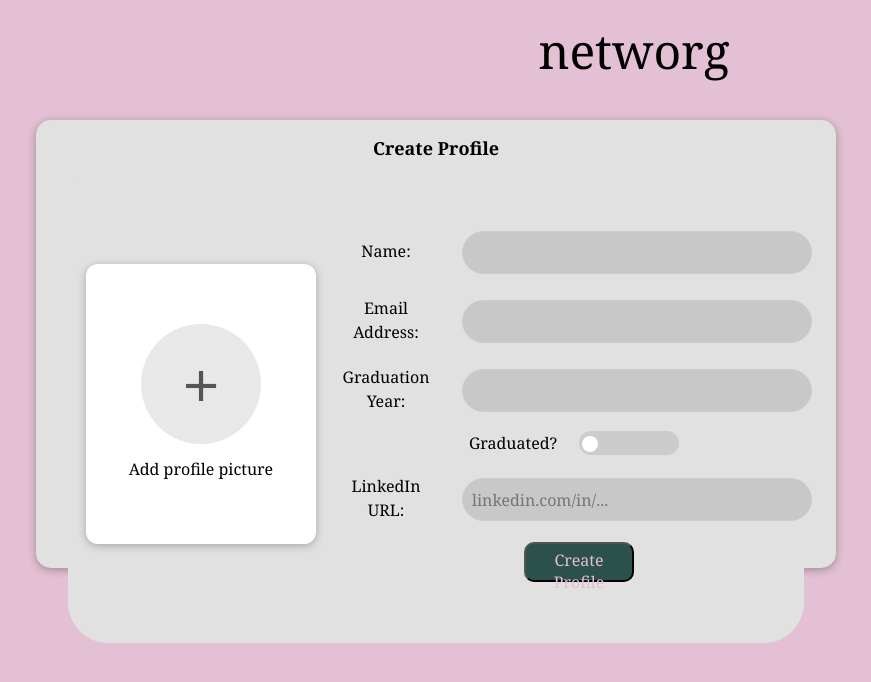
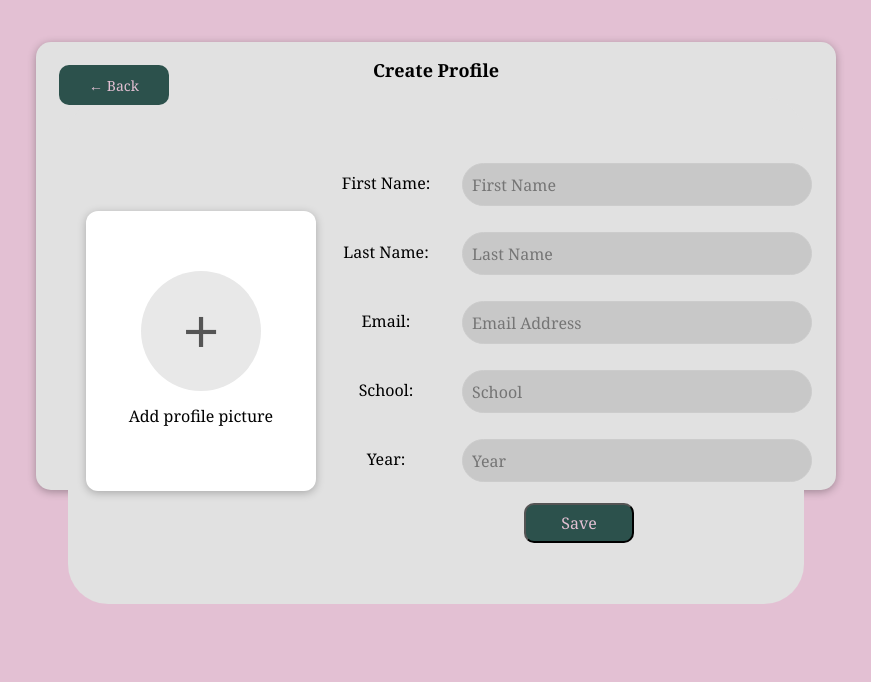
Before and after one commit to chloexthompson/Alumni-Database, a React (Vite) app: page /create-profile in a window 1280 px wide. Shown: the top 682 px of the page, without its empty margins (6-877 px from the left). Built offline with nearby package versions, Linux system fonts and the light colour scheme.

Commit message:
new changes

```diff
--- a/src/pages/create-profile.jsx
+++ b/src/pages/create-profile.jsx
@@ -8,11 +8,11 @@ export default function CreateProfile() {
   const navigate = useNavigate();
   const [headshot, setHeadshot] = useState(null);
   const [preview, setPreview] = useState(null);
-  const [name, setName] = useState("");
+  const [firstName, setFirstName] = useState("");
+  const [lastName, setLastName] = useState("");
   const [email, setEmail] = useState("");
-  const [gradYear, setGradYear] = useState("");
-  const [linkedin, setLinkedin] = useState("");
-  const [status, setStatus] = useState(false);
+  const [school, setSchool] = useState("");
+  const [year, setYear] = useState("");
 
   const handleImageUpload = (e) => {
     const file = e.target.files[0];
@@ -24,21 +24,21 @@ export default function CreateProfile() {
     try {
       // Save profile info to Firestore
       await addDoc(collection(db, "Profiles"), {
-        name,
+        firstName,
+        lastName,
         email,
-        graduationYear: gradYear,
-        linkedin,
-        status: status,
+        school,
+        year,
       });
 
       alert("Profile created successfully!");
 
       // Reset form
-      setName("");
+      setFirstName("");
+      setLastName("");
       setEmail("");
-      setGradYear("");
-      setLinkedin("");
-      setStatus(false);
+      setSchool("");
+      setYear("");
       setHeadshot(null);
       setPreview(null);
 
@@ -52,16 +52,32 @@ export default function CreateProfile() {
 
   return (
     <div className="profile-page">
-      <h1>networg</h1>
       <div id="main-card">
-        <h2 style={{ marginTop: '-20px', marginBottom: '0px', background: 'transparent' }}>Create Profile</h2>
+        <button
+          onClick={() => navigate(-1)}
+          style={{
+            position: 'absolute',
+            top: '15px',
+            left: '15px',
+            background: '#2c514c',
+            color: '#e3c0d3',
+            border: 'none',
+            borderRadius: '10px',
+            padding: '8px 16px',
+            cursor: 'pointer',
+            fontSize: '14px'
+          }}
+        >
+          ← Back
+        </button>
+        <h2 style={{ marginTop: '-20px', marginBottom: '10px', background: 'transparent' }}>Create Profile</h2>
 
         <div className="profile-container">
-          {/* Left side */}
+          {/* Left side - Profile Picture */}
           <div className="left-section">
             <label className="image-upload-card">
               {preview ? (
-                <img src={preview} className="preview-image" alt="Headshot" />
+                <img src={preview} className="preview-image" alt="Profile" />
               ) : (
                 <>
                   <div className="plus-circle">+</div>
@@ -77,40 +93,54 @@ export default function CreateProfile() {
             </label>
           </div>
 
-          {/* Right side */}
+          {/* Right side - Form Fields */}
           <div className="right-section">
             <div className="input-row">
-              <label>Name:</label>
-              <input value={name} onChange={(e) => setName(e.target.value)} />
+              <label>First Name:</label>
+              <input
+                type="text"
+                value={firstName}
+                onChange={(e) => setFirstName(e.target.value)}
+                placeholder="First Name"
+              />
             </div>
             <div className="input-row">
-              <label>Email Address:</label>
-              <input value={email} onChange={(e) => setEmail(e.target.value)} />
+              <label>Last Name:</label>
+              <input
+                type="text"
+                value={lastName}
+                onChange={(e) => setLastName(e.target.value)}
+                placeholder="Last Name"
+              />
             </div>
             <div className="input-row">
-              <label>Graduation Year:</label>
-              <input value={gradYear} onChange={(e) => setGradYear(e.target.value)} />
+              <label>Email:</label>
+              <input
+                type="email"
+                value={email}
+                onChange={(e) => setEmail(e.target.value)}
+                placeholder="Email Address"
+              />
             </div>
             <div className="input-row">
-              <label>Graduated?</label>
-              <label className="toggle-switch">
-                <input
-                  type="checkbox"
-                  checked={status}
-                  onChange={() => setStatus(!status)}
-                />
-                <span className="slider"></span>
-              </label>
+              <label>School:</label>
+              <input
+                type="text"
+                value={school}
+                onChange={(e) => setSchool(e.target.value)}
+                placeholder="School"
+              />
             </div>
             <div className="input-row">
-              <label>LinkedIn URL:</label>
+              <label>Year:</label>
               <input
-                value={linkedin}
-                onChange={(e) => setLinkedin(e.target.value)}
-                placeholder="linkedin.com/in/..."
+                type="text"
+                value={year}
+                onChange={(e) => setYear(e.target.value)}
+                placeholder="Year"
               />
             </div>
-            <button type="button" onClick={handleSubmit}>Create Profile</button>
+            <button type="button" onClick={handleSubmit}>Save</button>
           </div>
         </div>
       </div>
```
Also changed, not shown: src/pages/eldaahapp.css (+0 -35 lines).
